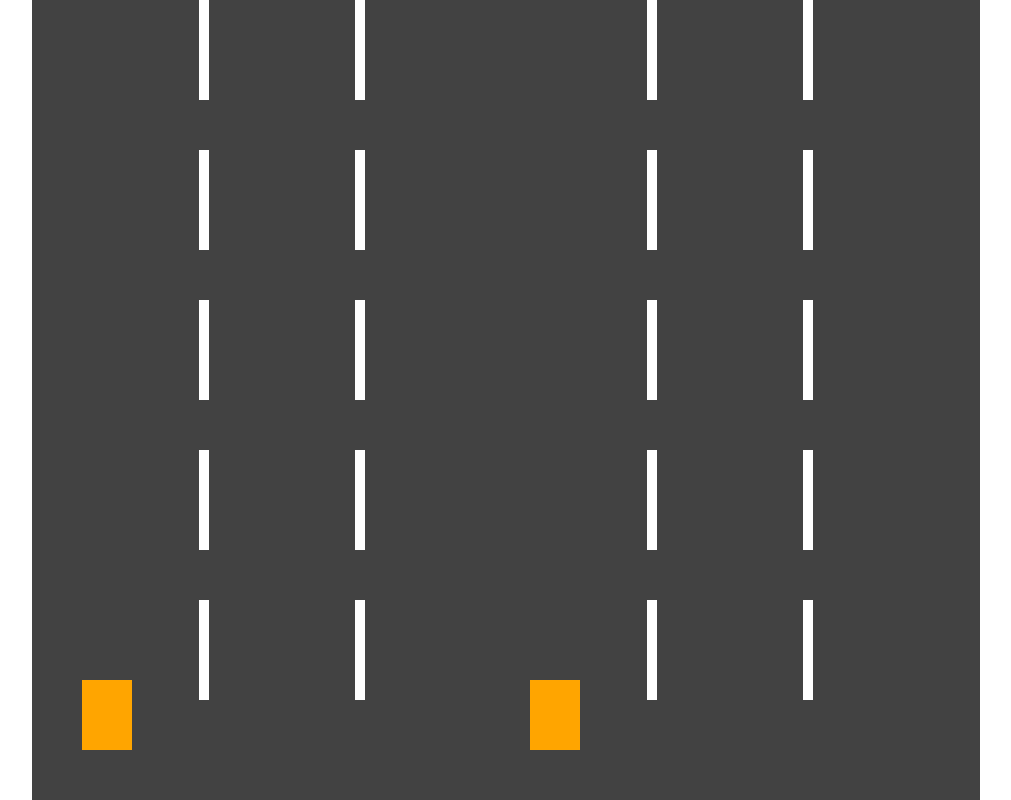
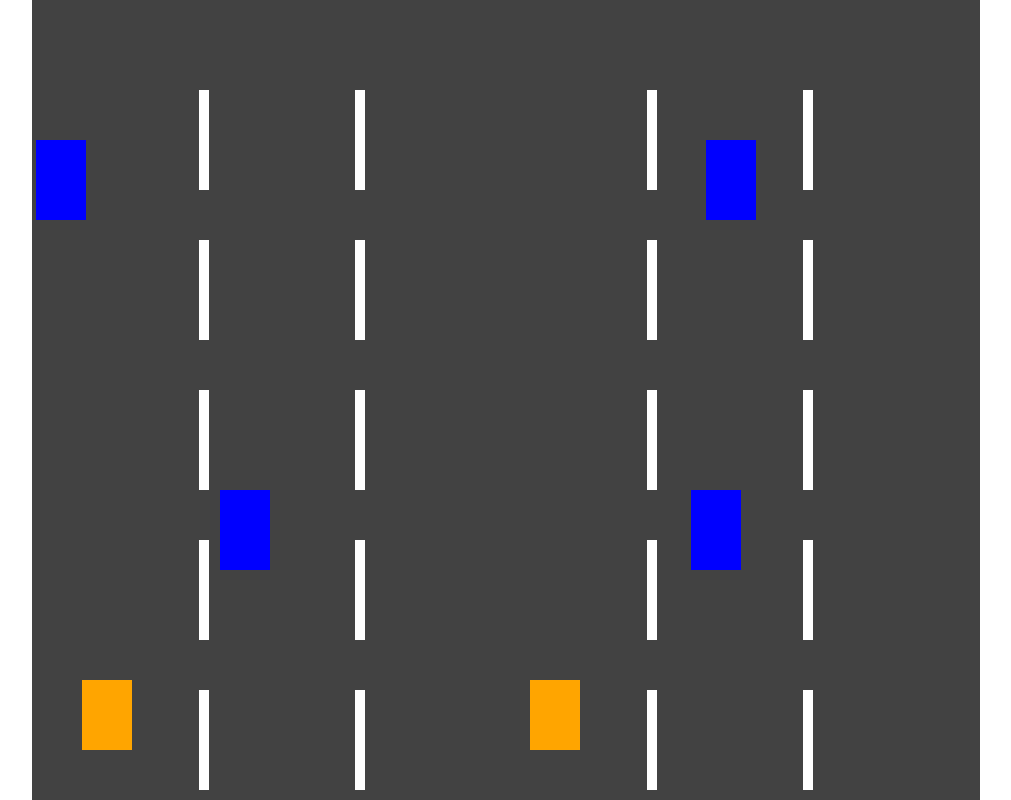
Before and after one commit to 15ishaan/CarClash, a plain HTML site: page CarClash.html in a window 1280 px wide. Both pictures are taken after a click on the element 640 px from the left and 24 px from the top of the page. Shown: the whole page, without its empty margins (134-1145 px from the left). Drawn offline with Linux system fonts and the light colour scheme.

Commit message:
movement added

```diff
--- a/javaScript.js
+++ b/javaScript.js
@@ -7,20 +7,7 @@ let player1 = { speed: 5 };
 let player2 = { speed: 5 };
 
 //Creating keys object to map keys pressed
-let keys = {
-  ArrowUp: false,
-  ArrowDown: false,
-  ArrowLeft: false,
-  ArrowRight: false,
-  w: false,
-  s: false,
-  a: false,
-  d: false,
-  W: false,
-  S: false,
-  A: false,
-  D: false,
-};
+let keys = {ArrowUp: false,ArrowDown: false,ArrowLeft: false,ArrowRight: false,w: false,s: false,a: false,d: false,W: false,S: false,A: false,D: false};
 
 //EventListeners
 startScreen.addEventListener("click", start);
@@ -28,6 +15,89 @@ document.addEventListener("keydown", keyDown);
 document.addEventListener("keyup", keyUp);
 
 //Functions
+function moveLines()
+{
+	let roadLineLeft1 = document.querySelectorAll('.roadLineLeft1');
+	let roadLineLeft2 = document.querySelectorAll('.roadLineLeft2');
+	let roadLineRight1 = document.querySelectorAll('.roadLineRight1');
+	let roadLineRight2 = document.querySelectorAll('.roadLineRight2');
+
+	roadLineLeft1.forEach(function(item)
+	{
+		if(item.y >= 800)
+		{
+			item.y -= 750;
+		}
+
+		item.y += player1.speed;
+		item.style.top = item.y + 'px';
+	})
+
+	roadLineLeft2.forEach(function(item)
+	{
+		if(item.y >= 800)
+		{
+			item.y -= 750;
+		}
+
+		item.y += player1.speed;
+		item.style.top = item.y + 'px';
+	})
+
+	roadLineRight1.forEach(function(item)
+	{
+		if(item.y >= 800)
+		{
+			item.y -= 750;
+		}
+
+		item.y += player2.speed;
+		item.style.top = item.y + 'px';
+	})
+
+	roadLineRight2.forEach(function(item)
+	{
+		if(item.y >= 800)
+		{
+			item.y -= 750;
+		}
+
+		item.y += player2.speed;
+		item.style.top = item.y + 'px';
+	})
+}
+function moveEnemy()
+{
+	let enemyLeft = document.querySelectorAll('.enemyLeft');
+	let enemyRight = document.querySelectorAll('.enemyRight');
+
+	enemyLeft.forEach(function(item)
+	{
+		if(item.y >= 700)
+		{
+			item.y = -300;
+			item.style.left = Math.floor(Math.random()*400)+ 'px';
+		}
+
+		item.y += player1.speed;
+		item.style.top = item.y + 'px';
+	})
+
+	enemyRight.forEach(function(item)
+	{
+		if(item.y >= 700)
+		{
+			item.y = -300;
+			item.style.left = Math.floor(Math.random()*400)+ 'px';
+		}
+
+		item.y += player2.speed;
+		item.style.top = item.y + 'px';
+	})
+}
+
+
+
 function start() {
   // start() fxn willcreate playing area and then calls gameplay() fxn
 
@@ -66,6 +136,22 @@ function start() {
     gameAreaRight.appendChild(roadLineRight2);
   }
 
+  for(x = 0; x < 3; x++){
+	let enemyLeft = document.createElement('div');
+	enemyLeft.setAttribute('class', 'enemyLeft');
+	enemyLeft.y = ((x+1)*350)*-1;
+	enemyLeft.style.top = enemyLeft.y+'px';
+	enemyLeft.style.left = Math.floor(Math.random()*400)+ 'px';
+	gameAreaLeft.appendChild(enemyLeft);
+
+	let enemyRight = document.createElement('div');
+	enemyRight.setAttribute('class', 'enemyRight');
+	enemyRight.y = ((x+1)*350)*-1;
+	enemyRight.style.top = enemyRight.y+'px';
+	enemyRight.style.left = Math.floor(Math.random()*400)+ 'px';
+	gameAreaRight.appendChild(enemyRight);
+ }
+
   //Adding Player Cars
   let carPlayer1 = document.createElement("div");
   carPlayer1.setAttribute("class", "carPlayer1");
@@ -94,33 +180,22 @@ function gamePlay() {
 
   //Adding movement to the player cars
   if (player1.ready) {
-    if ((keys.w || keys.W) && player1.y > 0) {
-      player1.y -= player1.speed;
-    }
-    if ((keys.s || keys.S) && player1.y < areaLeft.bottom - 70) {
-      player1.y += player1.speed;
-    }
-    if ((keys.a || keys.A) && player1.x > 0) {
-      player1.x -= player1.speed;
-    }
-    if ((keys.d || keys.D) && player1.x < areaLeft.width - 50) {
-      player1.x += player1.speed;
-    }
+    if ((keys.w || keys.W) && player1.y > 0) player1.y -= player1.speed;
+    if ((keys.s || keys.S) && player1.y < areaLeft.bottom - 70) player1.y += player1.speed;
+    if ((keys.a || keys.A) && player1.x > 0) player1.x -= player1.speed;
+    if ((keys.d || keys.D) && player1.x < areaLeft.width - 50) player1.x += player1.speed;
   }
 
   if (player2.ready) {
-    if (keys.ArrowUp && player2.y > 0) {
-      player2.y -= player2.speed;
-    }
-    if (keys.ArrowDown && player2.y < areaRight.bottom - 70) {
-      player2.y += player2.speed;
-    }
-    if (keys.ArrowLeft && player2.x > 0) {
-      player2.x -= player2.speed;
-    }
-    if (keys.ArrowRight && player2.x < areaRight.width - 50) {
-      player2.x += player2.speed;
-    }
+    if (keys.ArrowUp && player2.y > 0) player2.y -= player2.speed;
+    if (keys.ArrowDown && player2.y < areaRight.bottom - 70) player2.y += player2.speed;
+    if (keys.ArrowLeft && player2.x > 0) player2.x -= player2.speed;
+    if (keys.ArrowRight && player2.x < areaRight.width - 50) player2.x += player2.speed;
+  }
+
+  if(player1.ready && player2.ready) {
+  	moveLines();
+  	moveEnemy();
   }
 
   //Changing the position of cars
--- a/style.css
+++ b/style.css
@@ -68,3 +68,15 @@ body {
   position: absolute;
   right: 13%;
 }
+.enemyLeft{
+	position: absolute;
+	height: 80px;
+	width: 50px;
+	background-color: blue;
+}
+.enemyRight{
+	position: absolute;
+	height: 80px;
+	width: 50px;
+	background-color: blue;
+}
```
